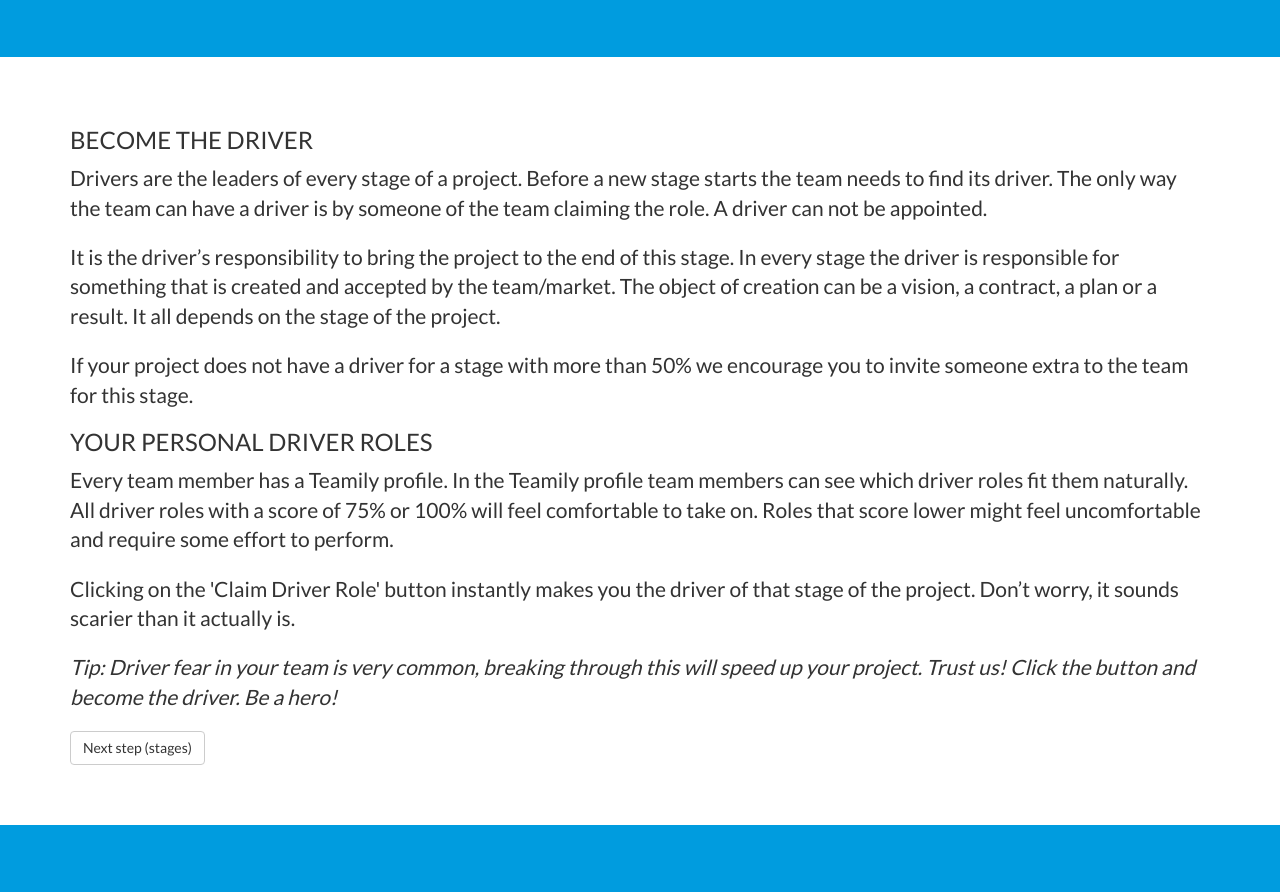
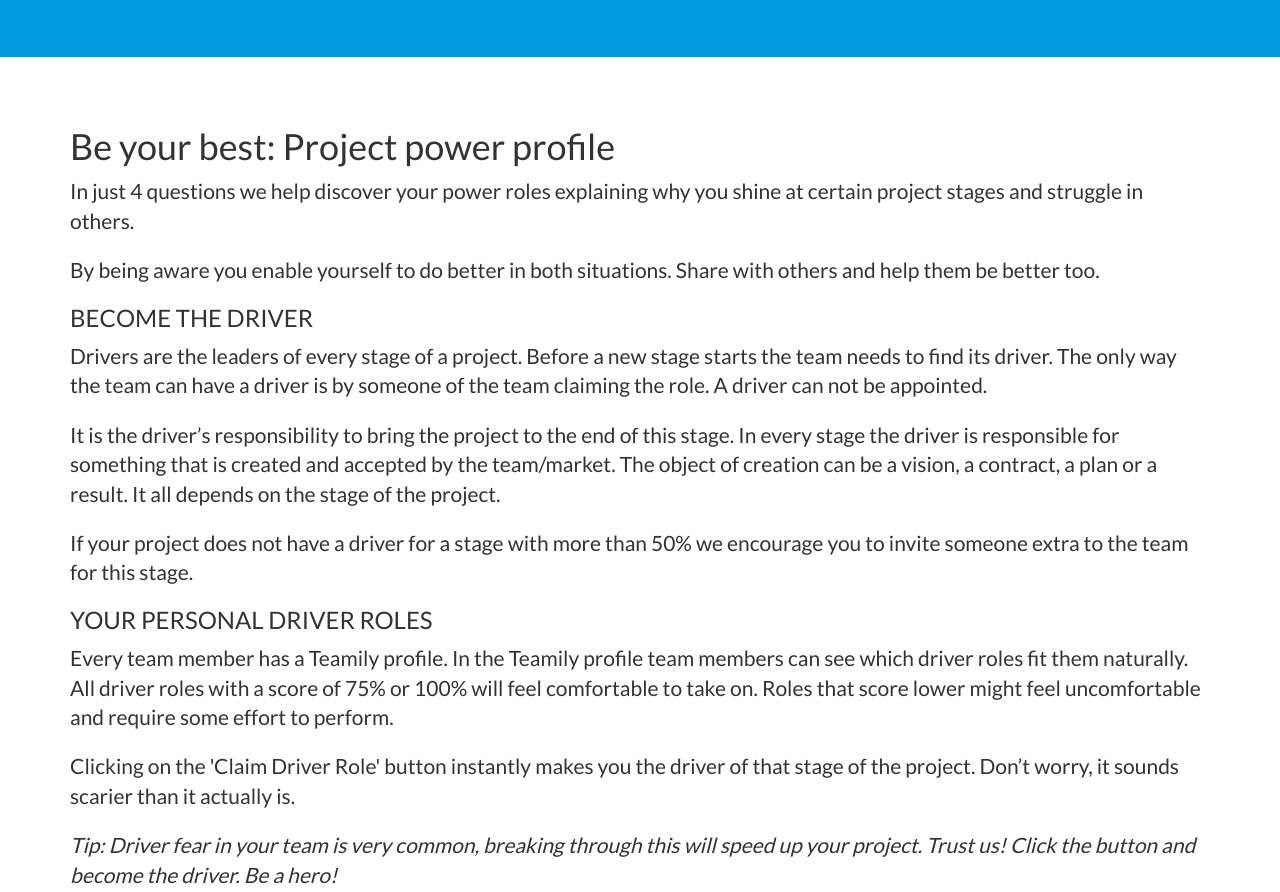
Before and after one commit to matthijdraijer/teamily-pages, a plain HTML site: page tutorial/index.html in a window 1280 px wide. Shown: the part 3202-4094 px from the top of the page. Drawn offline with Linux system fonts and the light colour scheme.

Commit message:
Update index.html
Added power roles lines 233 to 235

```diff
--- a/tutorial/index.html
+++ b/tutorial/index.html
@@ -229,6 +229,11 @@ The Project Status is the home of your project. On this page you always see who
             <div class="row">
                 <div class="col-lg-12">
 
+                	<h1>Be your best: Project power profile</h1>
+                    <p class="lead">
+                    In just 4 questions we help discover your power roles explaining why you shine at certain project stages and struggle in others.</p> <p class="lead">By being aware you enable yourself to do better in both situations. Share with others and help them be better too.
+                    </p>
+
                     <H3>BECOME THE DRIVER</H3>
 <p class="lead">Drivers are the leaders of every stage of a project. Before a new stage starts the team needs to find its driver. The only way the team can have a driver is by someone of the team claiming the role. A driver can not be appointed.</p>
 
```
